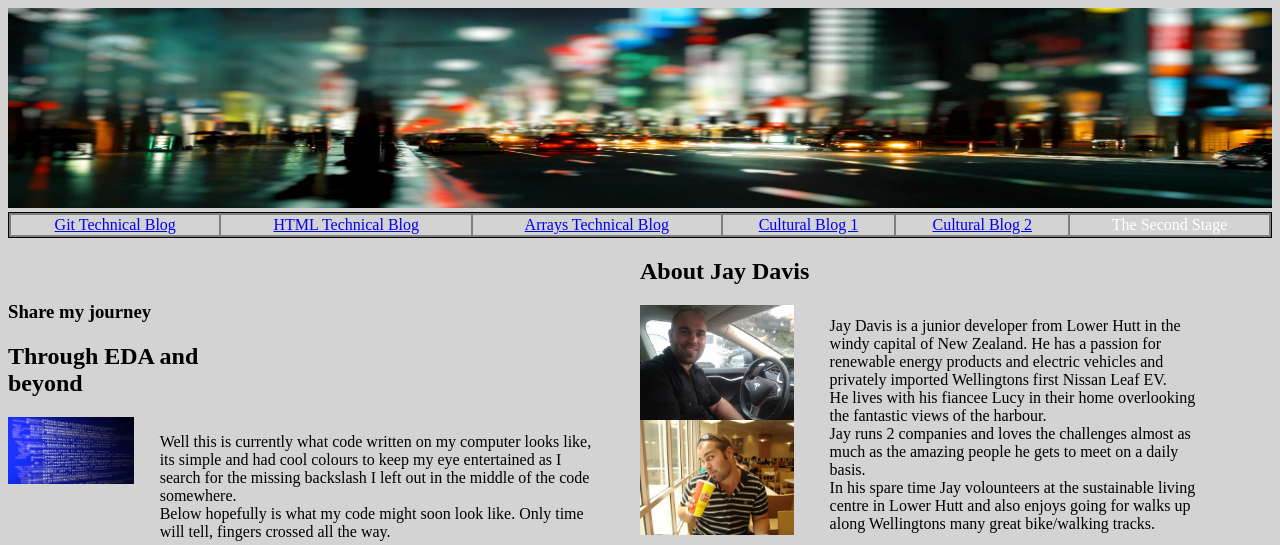
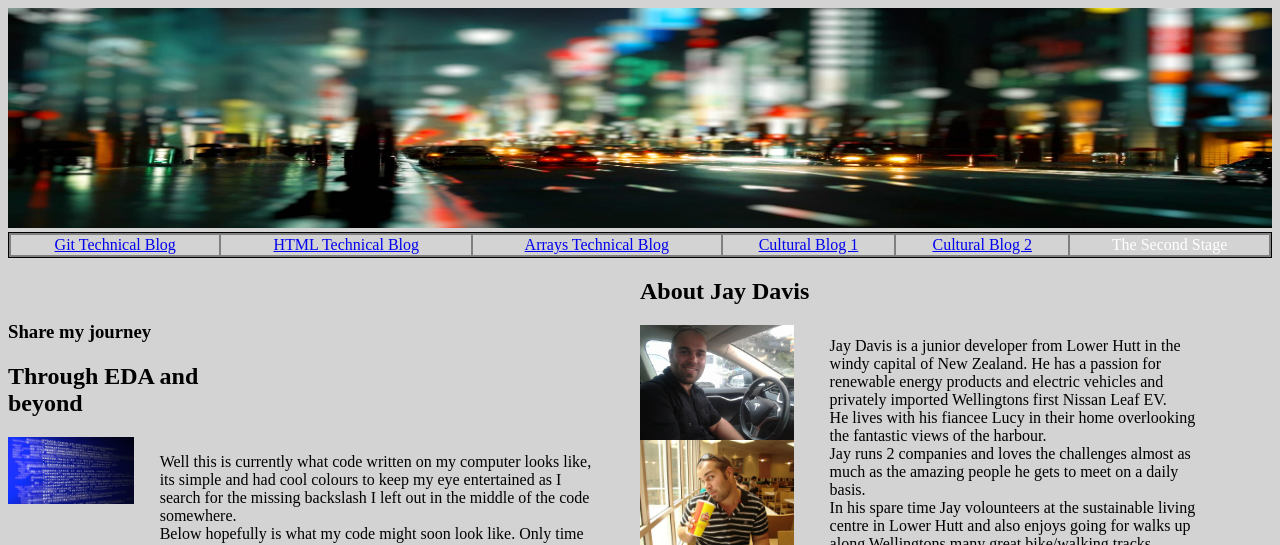
Before and after one commit to Jayklutch/Jayklutch.github.io, a plain HTML site: page index.html in a window 1280 px wide. Shown: the top 545 px of the page. Drawn offline with Linux system fonts and the light colour scheme.

Commit message:
changed image heights

```diff
--- a/stylesheets/blog-stylesheet.css
+++ b/stylesheets/blog-stylesheet.css
@@ -2,6 +2,7 @@
 }
 
 #top{
+  height:220px;
   width:100%;
 }
 
--- a/stylesheets/site-stylesheet.css
+++ b/stylesheets/site-stylesheet.css
@@ -3,7 +3,7 @@
 }
 
 #header{
-  height:200px;
+  height:220px;
   width:100%;
 }
 
```
